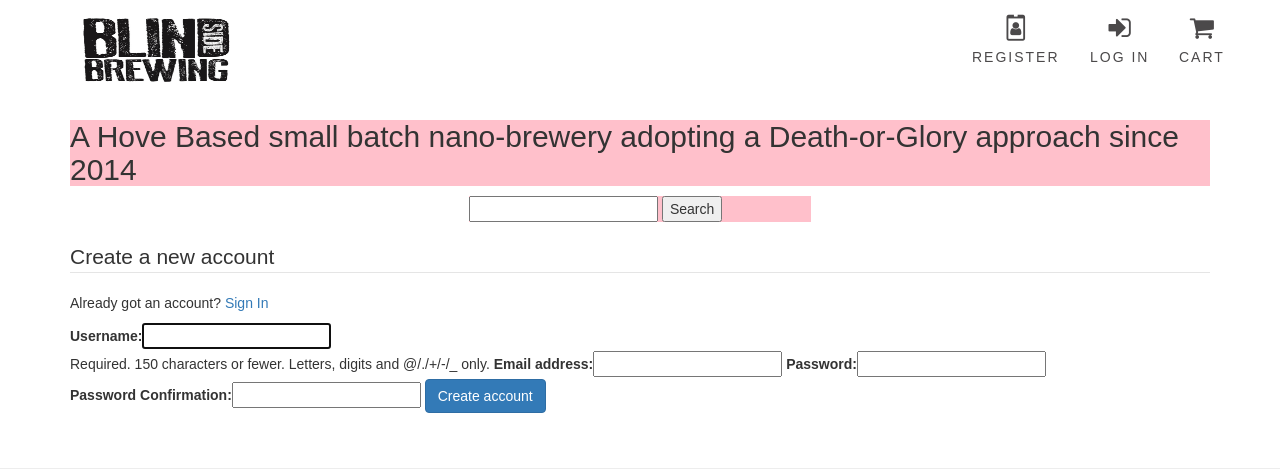
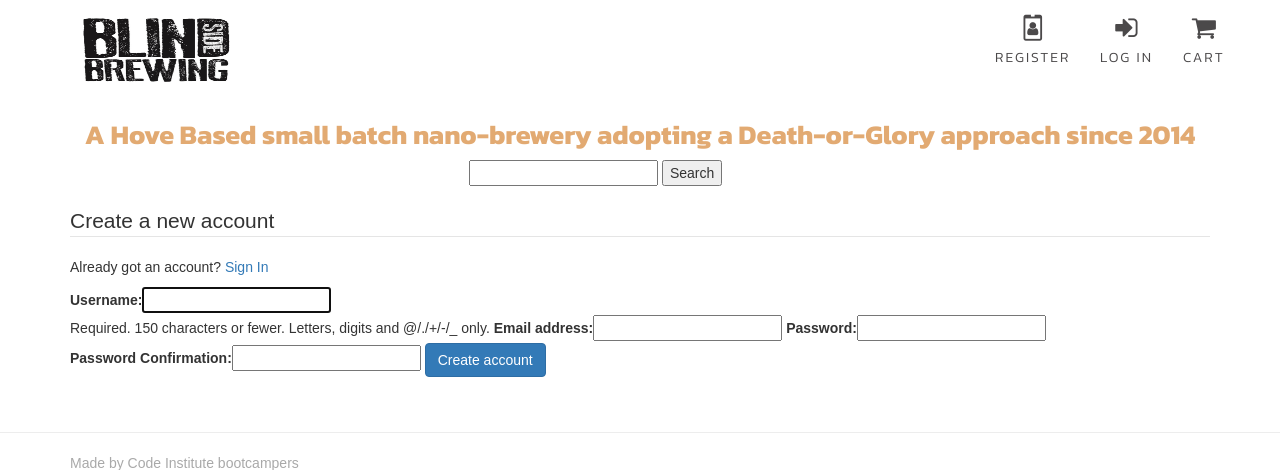
Before and after one commit to RobSimons1/ms4-ecommerce, a Django app: page /accounts/register/ in a window 1280 px wide. Shown: the top 470 px of the page. Run offline with Django 3.2, Linux system fonts and the light colour scheme; some libraries are stand-ins or nearby versions.

Commit message:
Started work on Font-Family and positioning for H2 sub-heading beneath Navbar

```diff
--- a/static/css/custom.css
+++ b/static/css/custom.css
@@ -1,3 +1,5 @@
+@import url('https://fonts.googleapis.com/css?family=Roboto:100,200,300,400,500,600,700|Exo:100,200,300,400,500,600,700|Indie+Flower:100,200,300,400,500,600,700|Audiowide:100,200,300,400,500,600,700|Righteous:100,200,300,400,500,600,700|Kanit:100,200,300,400,500,600,700');
+
 /*------------------------------------Navbar*/
 .logo {
     width: 200px;
@@ -88,15 +90,17 @@
 /*------------------------------------Body*/
 
 h2 {
-    background-color: pink;
+    font-size: 27px;
+    font-weight: bolder;
+    font-family: 'Kanit', sans-serif;
+    color: #E2AA72;
+    text-align: center;
     display: block;
-    margin-left: auto;
-    margin-right: auto;
-    width: auto;
+    vertical-align: top;
 }
 
 #search-bar {
-    background-color: pink;
+
     display: block;
     margin-left: auto;
     margin-right: auto;
```
Also changed, not shown: templates/base.html (+9 -3 lines).
